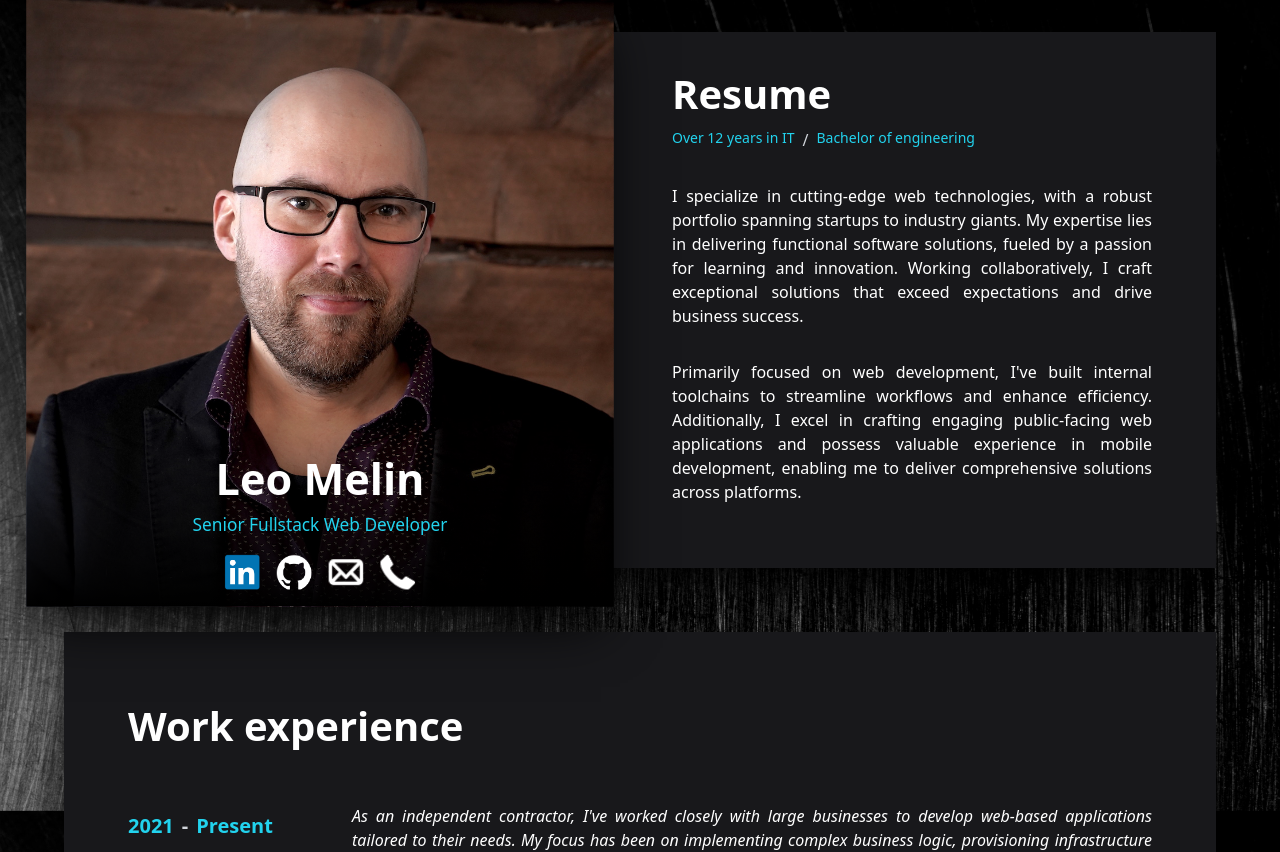
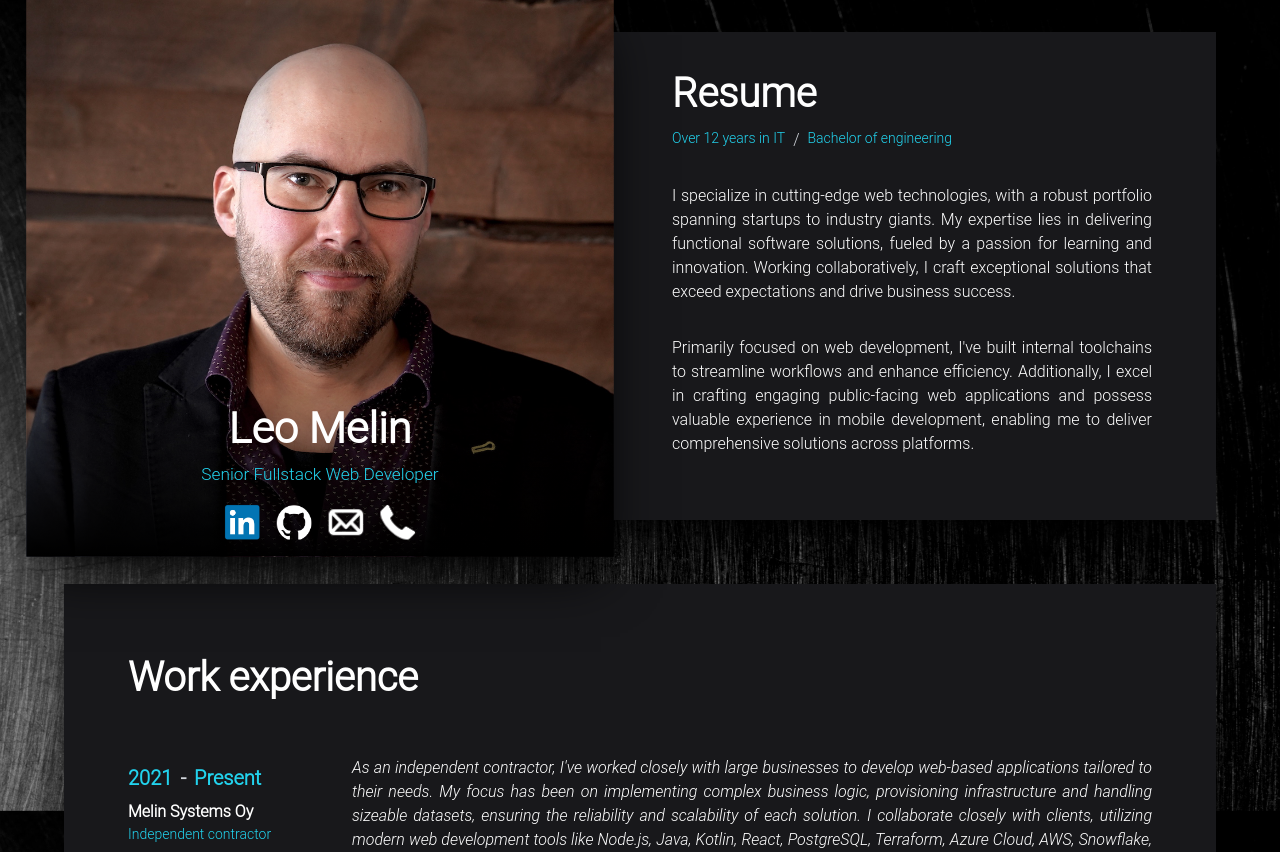
Before and after one commit to leomelin/resume, a SvelteKit app: page / in a window 1280 px wide. Shown: the top 852 px of the page. Built offline with nearby package versions, Linux system fonts and the light colour scheme.

Commit message:
Update font

```diff
--- a/src/routes/+layout.svelte
+++ b/src/routes/+layout.svelte
@@ -4,7 +4,7 @@
   :global(html) {
     background-color: theme(colors.gray.950);
     background-image: url("/background2.jpg");
-    font-family: "Roboto", sans-serif;
+    font-family: "Roboto Light", sans-serif !important;
     font-weight: 400;
     font-style: normal;
     overflow-x: hidden;
```
